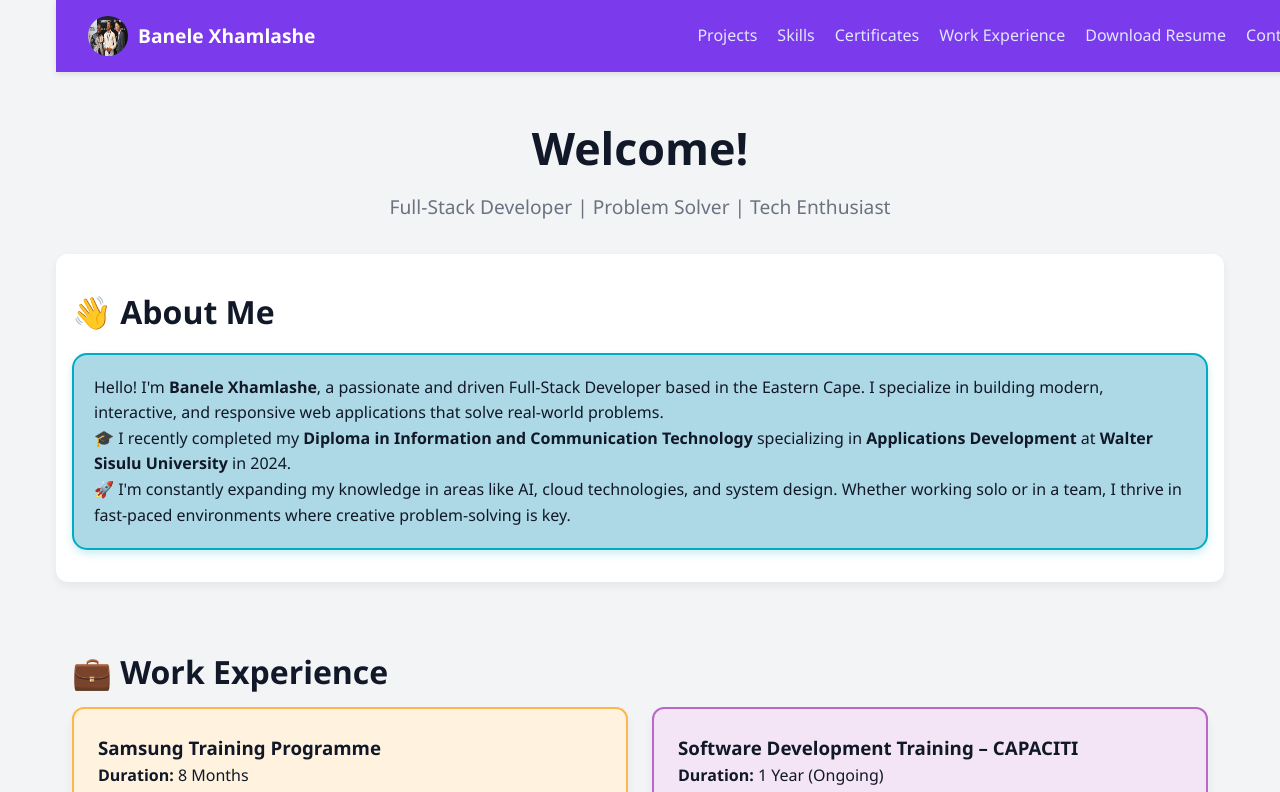
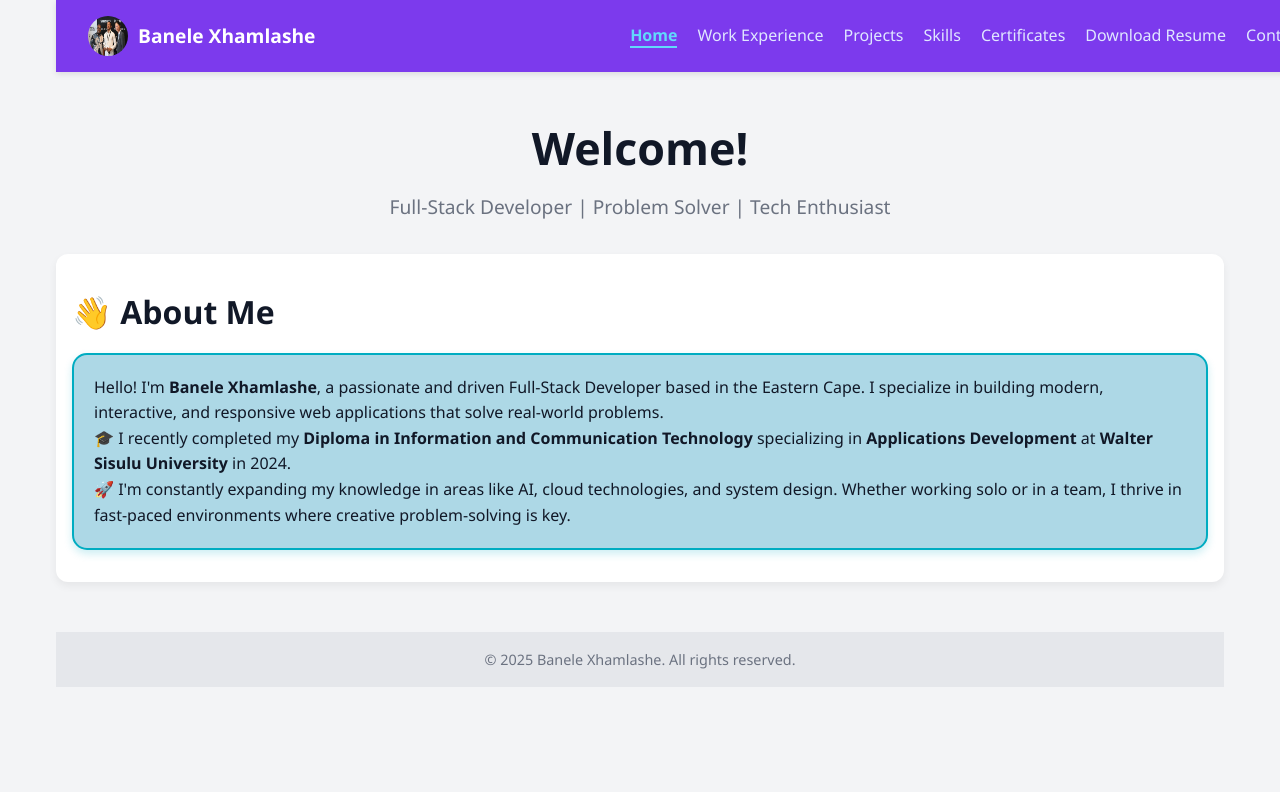
Before and after one commit to buds345/portfolio, a React (Create React App) app: page / in a window 1280 px wide. Shown: the top 792 px of the page. Built offline with nearby package versions, Linux system fonts and the light colour scheme.

Commit message:
Initial commit

```diff
--- a/src/App.css
+++ b/src/App.css
@@ -431,3 +431,40 @@ footer {
     padding-top: 8rem;
   }
 }
+
+/* Add these styles to your existing CSS */
+
+/* Projects layout */
+.projects-container {
+  display: flex;
+  flex-wrap: wrap;
+  justify-content: center;
+  gap: 2rem;
+  margin-top: 2rem;
+}
+
+.project-card {
+  flex: 1;
+  min-width: 300px;
+  max-width: 45%;
+  margin-bottom: 2rem;
+}
+
+/* Active nav link styling */
+.navbar-links a.active,
+.mobile-menu a.active {
+  color: #61dafb;
+  font-weight: bold;
+  border-bottom: 2px solid #61dafb;
+}
+
+/* Responsive adjustments */
+@media (max-width: 768px) {
+  .projects-container {
+    flex-direction: column;
+  }
+
+  .project-card {
+    max-width: 100%;
+  }
+}
--- a/src/App.js
+++ b/src/App.js
@@ -13,6 +13,7 @@ const App = () => {
   const [showAllSkills, setShowAllSkills] = useState(false);
   const [isMobile, setIsMobile] = useState(false);
   const [menuOpen, setMenuOpen] = useState(false);
+  const [activeSection, setActiveSection] = useState("home");
 
   const toggleModal = () => setShowModal(!showModal);
   const toggleCertificates = () => setShowAllCertificates(!showAllCertificates);
@@ -31,7 +32,11 @@ const App = () => {
   }, []);
 
   const handleNavClick = (id) => {
-    if (isMobile) setMenuOpen(false);
+    setActiveSection(id);
+
+    if (id === 'home') {
+      window.scrollTo({ top: 0, behavior: 'smooth' });
+    } else {
       setTimeout(() => {
         const element = document.getElementById(id);
         if (element) {
@@ -40,6 +45,9 @@ const App = () => {
           window.scrollTo({ top: y, behavior: 'smooth' });
         }
       }, 0);
+    }
+
+    if (isMobile) setMenuOpen(false);
   };
 
   const sendEmail = (e) => {
@@ -116,27 +124,29 @@ const App = () => {
             </button>
             {menuOpen && (
               <div className="mobile-menu">
-                <a href="#projects" onClick={() => handleNavClick('projects')}>Projects</a>
-                <a href="#skills" onClick={() => handleNavClick('skills')}>Skills</a>
-                <a href="#certificates" onClick={() => handleNavClick('certificates')}>Certificates</a>
-                <a href="#experience" onClick={() => handleNavClick('experience')}>Work Experience</a>
+                <a href="#home" onClick={() => handleNavClick('home')} className={activeSection === 'home' ? 'active' : ''}>Home</a>
+                <a href="#experience" onClick={() => handleNavClick('experience')} className={activeSection === 'experience' ? 'active' : ''}>Work Experience</a>
+                <a href="#projects" onClick={() => handleNavClick('projects')} className={activeSection === 'projects' ? 'active' : ''}>Projects</a>
+                <a href="#skills" onClick={() => handleNavClick('skills')} className={activeSection === 'skills' ? 'active' : ''}>Skills</a>
+                <a href="#certificates" onClick={() => handleNavClick('certificates')} className={activeSection === 'certificates' ? 'active' : ''}>Certificates</a>
                 <a href="/resume.pdf" download className="download-link" onClick={() => setMenuOpen(false)}>
                   Download Resume
                 </a>
-                <a href="#contact" onClick={() => handleNavClick('contact')}>Contact</a>
+                <a href="#contact" onClick={() => handleNavClick('contact')} className={activeSection === 'contact' ? 'active' : ''}>Contact</a>
               </div>
             )}
           </>
         ) : (
           <div className="navbar-links">
-            <a href="#projects" onClick={() => handleNavClick('projects')}>Projects</a>
-            <a href="#skills" onClick={() => handleNavClick('skills')}>Skills</a>
-            <a href="#certificates" onClick={() => handleNavClick('certificates')}>Certificates</a>
-            <a href="#experience" onClick={() => handleNavClick('experience')}>Work Experience</a>
+            <a href="#home" onClick={() => handleNavClick('home')} className={activeSection === 'home' ? 'active' : ''}>Home</a>
+            <a href="#experience" onClick={() => handleNavClick('experience')} className={activeSection === 'experience' ? 'active' : ''}>Work Experience</a>
+            <a href="#projects" onClick={() => handleNavClick('projects')} className={activeSection === 'projects' ? 'active' : ''}>Projects</a>
+            <a href="#skills" onClick={() => handleNavClick('skills')} className={activeSection === 'skills' ? 'active' : ''}>Skills</a>
+            <a href="#certificates" onClick={() => handleNavClick('certificates')} className={activeSection === 'certificates' ? 'active' : ''}>Certificates</a>
             <a href="/resume.pdf" download className="download-link">
               Download Resume
             </a>
-            <a href="#contact" onClick={() => handleNavClick('contact')}>Contact</a>
+            <a href="#contact" onClick={() => handleNavClick('contact')} className={activeSection === 'contact' ? 'active' : ''}>Contact</a>
           </div>
         )}
       </nav>
@@ -152,13 +162,14 @@ const App = () => {
         </div>
       )}
 
-      {/* Header */}
+      {/* Header - Always visible */}
       <header className="header">
         <h1>Welcome!</h1>
         <p>Full-Stack Developer | Problem Solver | Tech Enthusiast</p>
       </header>
 
-      {/* About */}
+      {/* Sections with conditional rendering */}
+      {activeSection === 'home' && (
         <section id="home" className="about-section">
           <h2>👋 About Me</h2>
           <div className="about-card">
@@ -173,8 +184,9 @@ const App = () => {
             </p>
           </div>
         </section>
+      )}
 
-      {/* Work Experience */}
+      {activeSection === 'experience' && (
         <section id="experience" className="experience-section">
           <h2>💼 Work Experience</h2>
           <div className="experience-grid">
@@ -194,10 +206,12 @@ const App = () => {
             </div>
           </div>
         </section>
+      )}
 
-      {/* Projects */}
+      {activeSection === 'projects' && (
         <section id="projects" className="projects-section">
           <h2>💼 Featured Projects</h2>
+          <div className="projects-container">
             <div className="project-card">
               <h3>Developer Chatroom</h3>
               <img src="/images/chatroom.PNG" alt="Chatroom Screenshot" className="project-screenshot" />
@@ -210,9 +224,11 @@ const App = () => {
               <p>Responsive website for jewellery watches.</p>
               <a href="https://buds345.github.io/Home-Page/" target="_blank" rel="noopener noreferrer">Visit Project</a>
             </div>
+          </div>
         </section>
+      )}
 
-      {/* Skills */}
+      {activeSection === 'skills' && (
         <section id="skills" className="skills-section">
           <h2>🛠️ Tech Stack</h2>
           <div className="skills-list">
@@ -227,8 +243,9 @@ const App = () => {
             {showAllSkills ? "Show Less" : "View More Skills"}
           </button>
         </section>
+      )}
 
-      {/* Certificates */}
+      {activeSection === 'certificates' && (
         <section id="certificates" className="certificates-section">
           <h2>📜 Certificates</h2>
           <div className="certificate-grid">
@@ -243,8 +260,9 @@ const App = () => {
             {showAllCertificates ? "See Less" : "See More Certificates"}
           </button>
         </section>
+      )}
 
-      {/* Contact */}
+      {activeSection === 'contact' && (
         <section id="contact" className="contact-section">
           <h2>📬 Contact</h2>
           <form onSubmit={sendEmail} className="contact-form">
@@ -259,6 +277,7 @@ const App = () => {
             <a href="https://linkedin.com/in/banele-xhamlashe" target="_blank" rel="noopener noreferrer">LinkedIn</a>
           </div>
         </section>
+      )}
 
       <footer>
         &copy; {new Date().getFullYear()} Banele Xhamlashe. All rights reserved.
```
Lines whose indentation alone changed are shown as unchanged.
